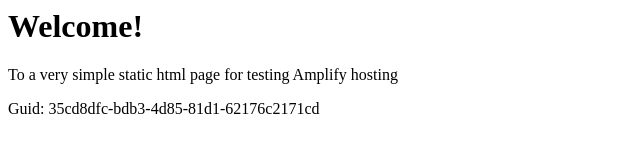
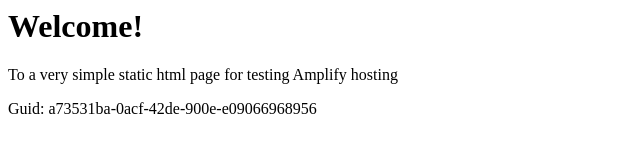
Before and after one commit to aws-aemilia-sin/Github-PR-Commit-Integration-Test-DoNotTouch-Gith-BKMSSQOA-v1-preprod-ap-southeast-1, a website: page src/index.html in a window 1280 px wide. Shown: the full height of the page, 0-640 px from the left. Drawn offline with Linux system fonts and the light colour scheme.

Commit message:
commit from integ tests

```diff
--- a/src/index.html
+++ b/src/index.html
@@ -12,6 +12,6 @@
 <body>
     <h1>Welcome!</h1>
     <p>To a very simple static html page for testing Amplify hosting</p>
-    <p>Guid: 35cd8dfc-bdb3-4d85-81d1-62176c2171cd</p></body>
+    <p>Guid: a73531ba-0acf-42de-900e-e09066968956</p></body>
 
 </html>
```
